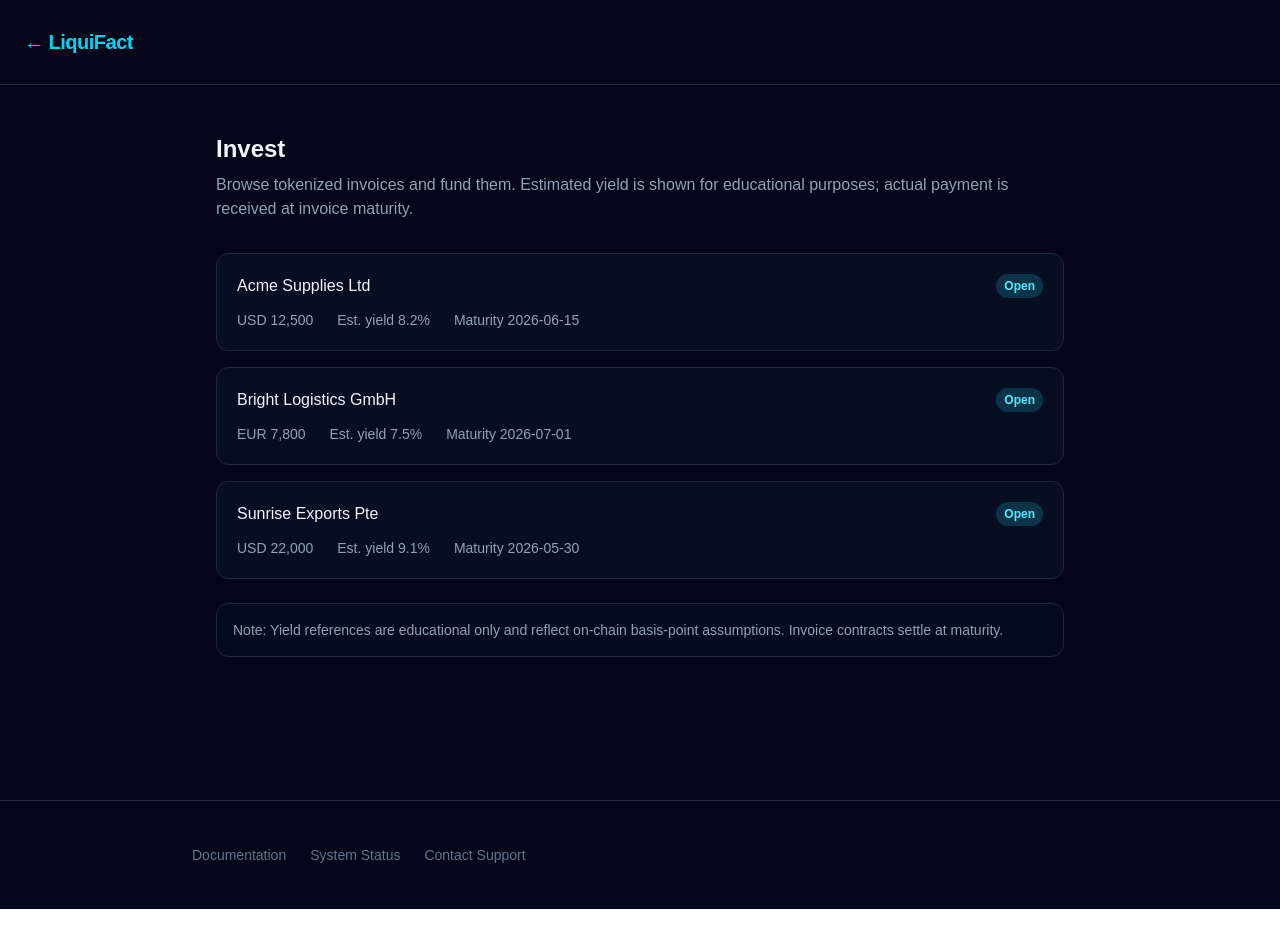
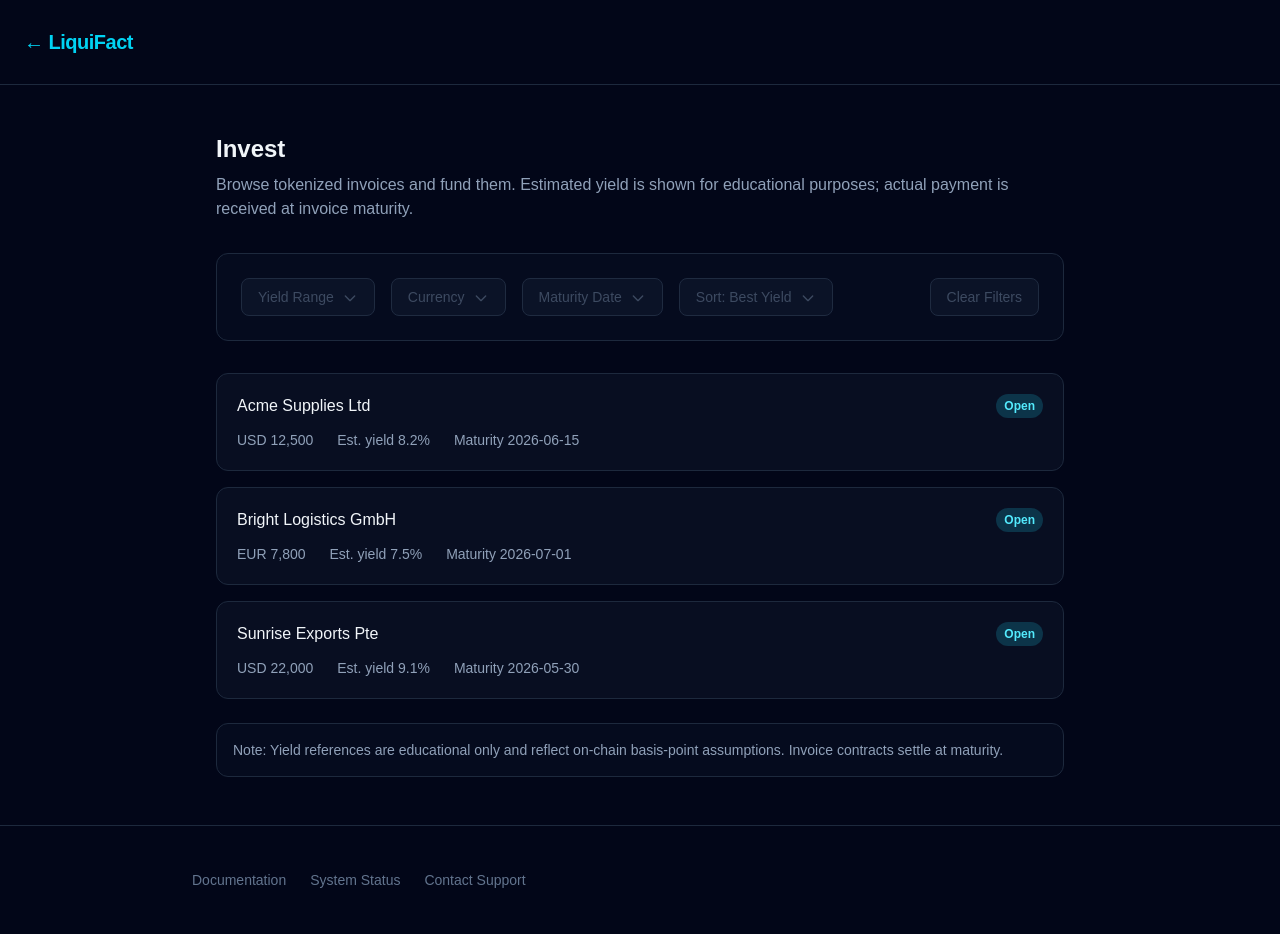
Before and after one commit to Liquifact/Liquifact-frontend, a Next.js app: page /invest in a window 1280 px wide. Before the commit the page ends 909 px from the top, so only its background shows below. Built offline with nearby package versions, Linux system fonts and the light colour scheme.

Commit message:
sort/filter controls in disabled+explained state

```diff
--- a/app/invest/page.js
+++ b/app/invest/page.js
@@ -69,6 +69,113 @@ export default function InvestPage() {
           Browse tokenized invoices and fund them. Estimated yield is shown for educational purposes; actual payment is received at invoice maturity.
         </p>
 
+        {/* Filter Controls - Disabled with Coming Soon Tooltips */}
+        <div className="mb-8 rounded-xl border border-slate-800 bg-slate-900/30 p-6">
+          <div className="flex flex-wrap gap-4 items-center">
+            {/* Yield Range Filter */}
+            <div className="group relative">
+              <button
+                type="button"
+                disabled
+                className="rounded-lg border border-slate-700 bg-slate-800/50 px-4 py-2 text-sm text-slate-500 cursor-not-allowed opacity-60 transition-colors"
+                aria-label="Yield range filter (coming soon)"
+              >
+                Yield Range
+                <svg className="inline-block ml-2 w-4 h-4" fill="none" stroke="currentColor" viewBox="0 0 24 24">
+                  <path strokeLinecap="round" strokeLinejoin="round" strokeWidth={2} d="M19 9l-7 7-7-7" />
+                </svg>
+              </button>
+              <div className="absolute bottom-full left-1/2 transform -translate-x-1/2 mb-2 px-3 py-1 bg-slate-700 text-slate-200 text-xs rounded-md whitespace-nowrap opacity-0 group-hover:opacity-100 transition-opacity pointer-events-none z-10">
+                Coming soon
+                <div className="absolute top-full left-1/2 transform -translate-x-1/2 -mt-1">
+                  <div className="border-4 border-transparent border-t-slate-700"></div>
+                </div>
+              </div>
+            </div>
+
+            {/* Currency Filter */}
+            <div className="group relative">
+              <button
+                type="button"
+                disabled
+                className="rounded-lg border border-slate-700 bg-slate-800/50 px-4 py-2 text-sm text-slate-500 cursor-not-allowed opacity-60 transition-colors"
+                aria-label="Currency filter (coming soon)"
+              >
+                Currency
+                <svg className="inline-block ml-2 w-4 h-4" fill="none" stroke="currentColor" viewBox="0 0 24 24">
+                  <path strokeLinecap="round" strokeLinejoin="round" strokeWidth={2} d="M19 9l-7 7-7-7" />
+                </svg>
+              </button>
+              <div className="absolute bottom-full left-1/2 transform -translate-x-1/2 mb-2 px-3 py-1 bg-slate-700 text-slate-200 text-xs rounded-md whitespace-nowrap opacity-0 group-hover:opacity-100 transition-opacity pointer-events-none z-10">
+                Coming soon
+                <div className="absolute top-full left-1/2 transform -translate-x-1/2 -mt-1">
+                  <div className="border-4 border-transparent border-t-slate-700"></div>
+                </div>
+              </div>
+            </div>
+
+            {/* Maturity Date Filter */}
+            <div className="group relative">
+              <button
+                type="button"
+                disabled
+                className="rounded-lg border border-slate-700 bg-slate-800/50 px-4 py-2 text-sm text-slate-500 cursor-not-allowed opacity-60 transition-colors"
+                aria-label="Maturity date filter (coming soon)"
+              >
+                Maturity Date
+                <svg className="inline-block ml-2 w-4 h-4" fill="none" stroke="currentColor" viewBox="0 0 24 24">
+                  <path strokeLinecap="round" strokeLinejoin="round" strokeWidth={2} d="M19 9l-7 7-7-7" />
+                </svg>
+              </button>
+              <div className="absolute bottom-full left-1/2 transform -translate-x-1/2 mb-2 px-3 py-1 bg-slate-700 text-slate-200 text-xs rounded-md whitespace-nowrap opacity-0 group-hover:opacity-100 transition-opacity pointer-events-none z-10">
+                Coming soon
+                <div className="absolute top-full left-1/2 transform -translate-x-1/2 -mt-1">
+                  <div className="border-4 border-transparent border-t-slate-700"></div>
+                </div>
+              </div>
+            </div>
+
+            {/* Sort Options */}
+            <div className="group relative">
+              <button
+                type="button"
+                disabled
+                className="rounded-lg border border-slate-700 bg-slate-800/50 px-4 py-2 text-sm text-slate-500 cursor-not-allowed opacity-60 transition-colors"
+                aria-label="Sort options (coming soon)"
+              >
+                Sort: Best Yield
+                <svg className="inline-block ml-2 w-4 h-4" fill="none" stroke="currentColor" viewBox="0 0 24 24">
+                  <path strokeLinecap="round" strokeLinejoin="round" strokeWidth={2} d="M19 9l-7 7-7-7" />
+                </svg>
+              </button>
+              <div className="absolute bottom-full left-1/2 transform -translate-x-1/2 mb-2 px-3 py-1 bg-slate-700 text-slate-200 text-xs rounded-md whitespace-nowrap opacity-0 group-hover:opacity-100 transition-opacity pointer-events-none z-10">
+                Coming soon
+                <div className="absolute top-full left-1/2 transform -translate-x-1/2 -mt-1">
+                  <div className="border-4 border-transparent border-t-slate-700"></div>
+                </div>
+              </div>
+            </div>
+
+            {/* Clear Filters - Also Disabled */}
+            <div className="group relative ml-auto">
+              <button
+                type="button"
+                disabled
+                className="rounded-lg border border-slate-700 bg-slate-800/50 px-4 py-2 text-sm text-slate-500 cursor-not-allowed opacity-60 transition-colors"
+                aria-label="Clear filters (coming soon)"
+              >
+                Clear Filters
+              </button>
+              <div className="absolute bottom-full left-1/2 transform -translate-x-1/2 mb-2 px-3 py-1 bg-slate-700 text-slate-200 text-xs rounded-md whitespace-nowrap opacity-0 group-hover:opacity-100 transition-opacity pointer-events-none z-10">
+                Coming soon
+                <div className="absolute top-full left-1/2 transform -translate-x-1/2 -mt-1">
+                  <div className="border-4 border-transparent border-t-slate-700"></div>
+                </div>
+              </div>
+            </div>
+          </div>
+        </div>
+
         {invoices === null ? (
           <InvoiceListSkeleton rows={3} />
         ) : invoices.length === 0 ? (
```
Also changed, not shown: 1 other file (tests, documents, lock files or other folders).
